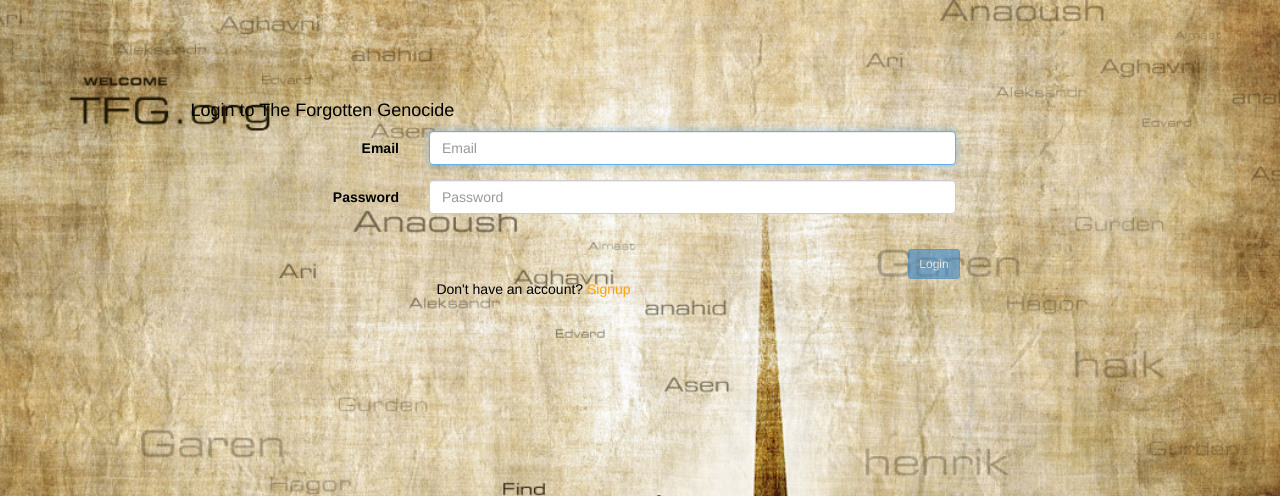
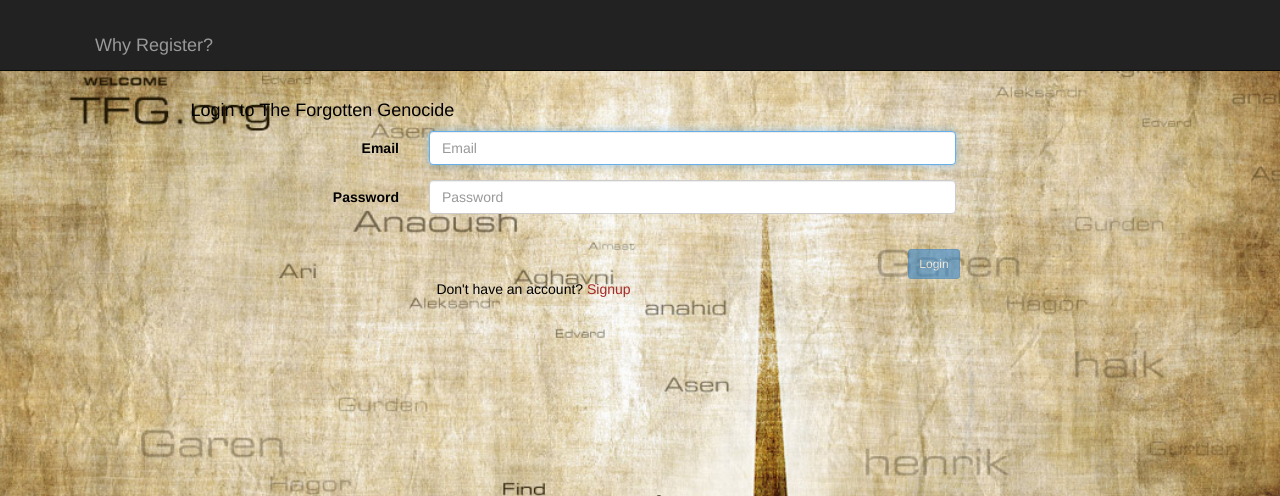
Before and after one commit to emanny70/theforgottengenocide, a PHP site: page /login/index.php in a window 1280 px wide. Shown: the top 496 px of the page. Run offline with PHP 8.4, Linux system fonts and the light colour scheme.

Commit message:
added why register page

```diff
--- a/app/login/app/app.js
+++ b/app/login/app/app.js
@@ -29,6 +29,10 @@
                 controller: 'authCtrl',
                 role: '0'
             })
+				.when('/whyRegister', {
+                title: 'WhyRegister',
+                templateUrl: 'partials/whyRegister.html',
+            })
             .otherwise({
                 redirectTo: '/login'
             });
@@ -47,7 +51,7 @@
             } else {
 					$rootScope.authenticated = false;
                     var nextUrl = next.$$route.originalPath;
-                    if (nextUrl == '/signup' || nextUrl == '/login') {
+                    if (nextUrl == '/signup' || nextUrl == '/login' || nextUrl == '/whyRegister') {
 
                     } else {
                         $location.path("/login");
--- a/app/login/index.php
+++ b/app/login/index.php
@@ -13,7 +13,7 @@
           <link href="css/the-forgotten-genocide.css" rel="stylesheet">
                 <style>
                   a {
-                  color: orange;
+                  color: brown;
                   }
                 </style>
                 <!-- HTML5 Shim and Respond.js IE8 support of HTML5 elements and media queries -->
@@ -26,7 +26,16 @@
               </head>
 
   <body ng-cloak="">
-    <div >
+    <div class="navbar navbar-inverse navbar-fixed-top" role="navigation">
+      <div class="container">
+        <div class="row">
+           <div class="navbar-header col-md-2">
+            <a class="navbar-brand" rel="home" title="Why Register?" href="#/whyRegister">Why Register?</a>
+          </div>
+        </div>
+      </div>
+    </div>
+	<div >
       <div class="container" style="margin-top:20px;">
 
         <div data-ng-view="" id="ng-view" class="slide-animation"></div>
```
Also changed, not shown: app/login/partials/whyRegister.html (added, +27 -0 lines).
